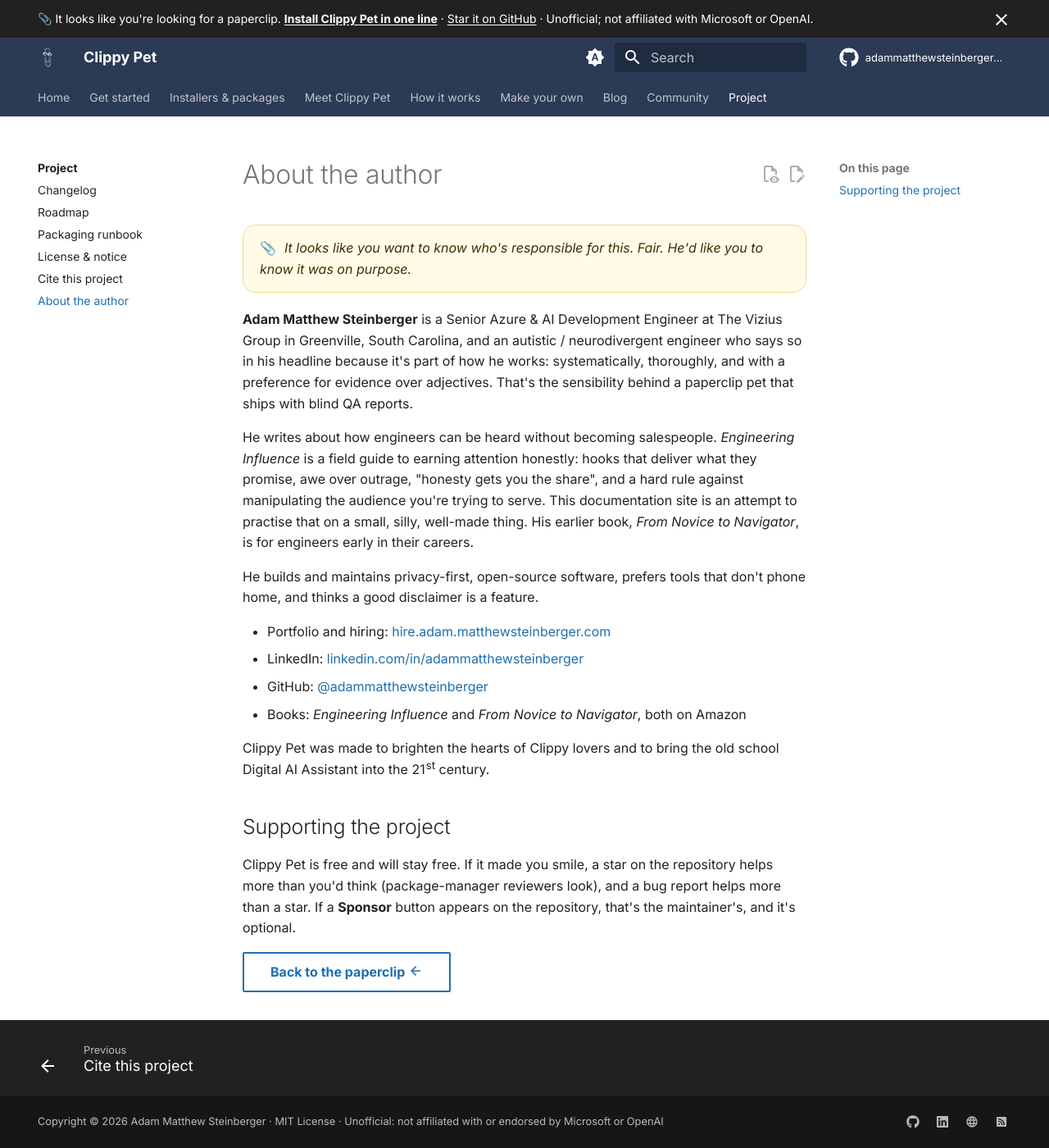
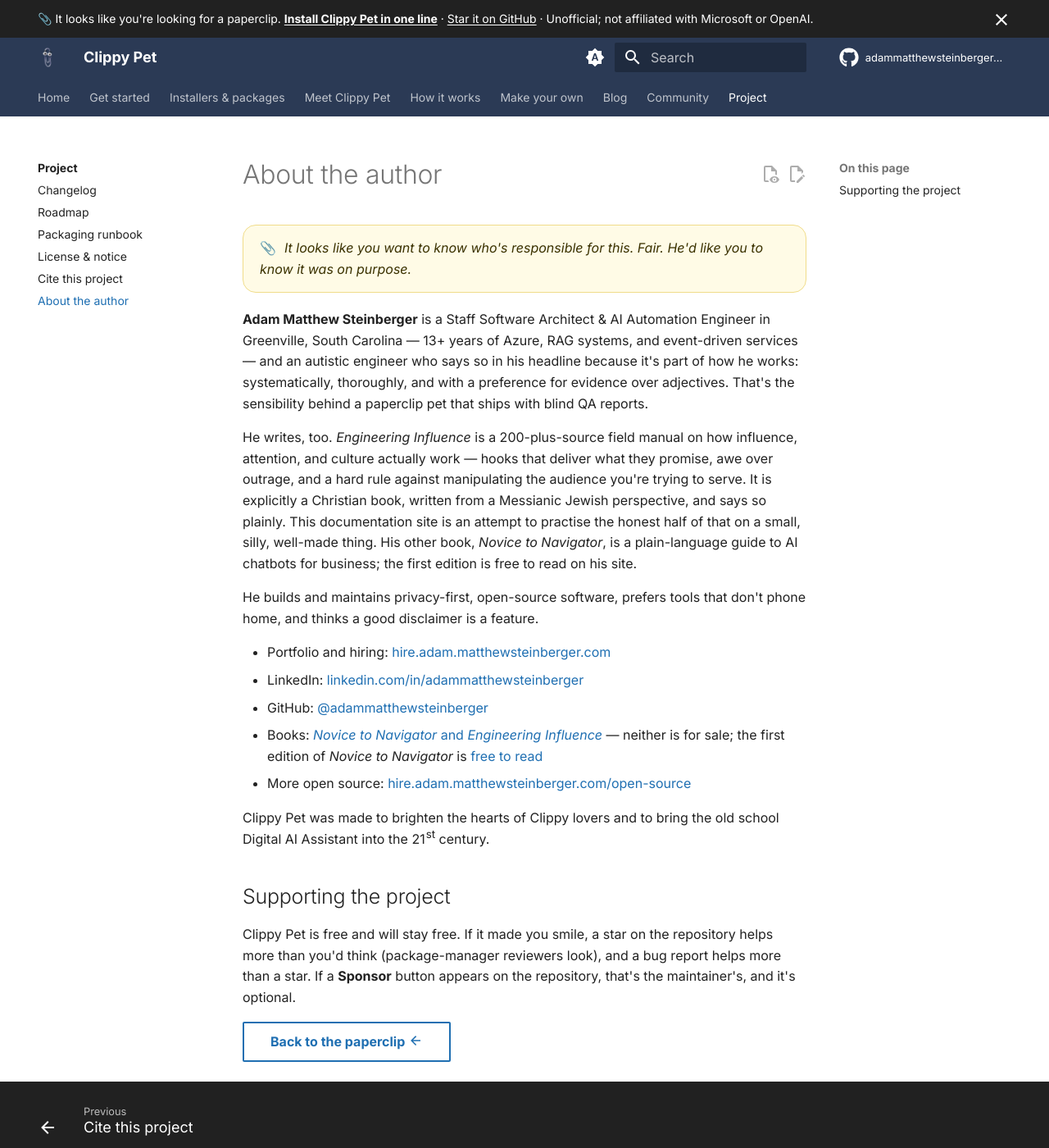
Before and after one commit to adammatthewsteinberger/clippy-pet, an MkDocs documentation site: the page built from docs/project/author.md, in a window 1280 px wide and 1400 px high. Shown: the whole window at 82% size. Built offline with MkDocs 1.6.1 and Material for MkDocs 9.7.7, drawn with Linux system fonts in a browser that asks for light colours; plug-ins that fetch from the network failed and are left out; comment, search, counter and statistics services are not loaded.

Commit message:
docs: engagement refresh — README, community files, metadata (#13)
* docs: add related-projects cross-links and author footer to README

Light polish only — hero, one-liner-first ordering, badges, previews,
install folds, FAQ, and community-file references are unchanged. Adds a
Related projects section (loops, vibey, azure-bootstrap,
vibe-engineering-skills, homebrew-tap with honest 'formula planned'
wording) and the family-standard author footer.

Co-Authored-By: Claude Fable 5 <noreply@anthropic.com>

* docs: correct the author page and CITATION.cff release date

author.md: current title (Staff Software Architect & AI Automation
Engineer), accurate book descriptions and titles (Novice to Navigator;
Engineering Influence) with links to the books page — neither is for
sale, so the 'both on Amazon' line is gone — plus an open-source link.
CITATION.cff: date-released matches the 1.1.0 release (2026-08-17, per
CHANGELOG and the GitHub release), not 1.0.0's date.
mkdocs build --strict passes.

Co-Authored-By: Claude Fable 5 <noreply@anthropic.com>

---------

Co-authored-by: Claude Fable 5 <noreply@anthropic.com>

```diff
--- a/docs/project/author.md
+++ b/docs/project/author.md
@@ -1,22 +1,23 @@
 ---
 title: About the author
-description: "Adam Matthew Steinberger, the engineer behind Clippy Pet: Azure & AI development engineer, author of Engineering Influence, privacy-first open-source builder."
+description: "Adam Matthew Steinberger, the engineer behind Clippy Pet: Staff Software Architect & AI Automation Engineer, author of Novice to Navigator and Engineering Influence, privacy-first open-source builder."
 ---
 
 # About the author
 
 <div class="cp-bubble">It looks like you want to know who's responsible for this. Fair. He'd like you to know it was on purpose.</div>
 
-**Adam Matthew Steinberger** is a Senior Azure & AI Development Engineer at The Vizius Group in Greenville, South Carolina, and an autistic / neurodivergent engineer who says so in his headline because it's part of how he works: systematically, thoroughly, and with a preference for evidence over adjectives. That's the sensibility behind a paperclip pet that ships with blind QA reports.
+**Adam Matthew Steinberger** is a Staff Software Architect & AI Automation Engineer in Greenville, South Carolina — 13+ years of Azure, RAG systems, and event-driven services — and an autistic engineer who says so in his headline because it's part of how he works: systematically, thoroughly, and with a preference for evidence over adjectives. That's the sensibility behind a paperclip pet that ships with blind QA reports.
 
-He writes about how engineers can be heard without becoming salespeople. *Engineering Influence* is a field guide to earning attention honestly: hooks that deliver what they promise, awe over outrage, "honesty gets you the share", and a hard rule against manipulating the audience you're trying to serve. This documentation site is an attempt to practise that on a small, silly, well-made thing. His earlier book, *From Novice to Navigator*, is for engineers early in their careers.
+He writes, too. *Engineering Influence* is a 200-plus-source field manual on how influence, attention, and culture actually work — hooks that deliver what they promise, awe over outrage, and a hard rule against manipulating the audience you're trying to serve. It is explicitly a Christian book, written from a Messianic Jewish perspective, and says so plainly. This documentation site is an attempt to practise the honest half of that on a small, silly, well-made thing. His other book, *Novice to Navigator*, is a plain-language guide to AI chatbots for business; the first edition is free to read on his site.
 
 He builds and maintains privacy-first, open-source software, prefers tools that don't phone home, and thinks a good disclaimer is a feature.
 
 - Portfolio and hiring: [hire.adam.matthewsteinberger.com](https://hire.adam.matthewsteinberger.com)
 - LinkedIn: [linkedin.com/in/adammatthewsteinberger](https://www.linkedin.com/in/adammatthewsteinberger/)
 - GitHub: [@adammatthewsteinberger](https://github.com/adammatthewsteinberger)
-- Books: *Engineering Influence* and *From Novice to Navigator*, both on Amazon
+- Books: [*Novice to Navigator* and *Engineering Influence*](https://hire.adam.matthewsteinberger.com/books) — neither is for sale; the first edition of *Novice to Navigator* is [free to read](https://hire.adam.matthewsteinberger.com/novice-to-navigator)
+- More open source: [hire.adam.matthewsteinberger.com/open-source](https://hire.adam.matthewsteinberger.com/open-source)
 
 Clippy Pet was made to brighten the hearts of Clippy lovers and to bring the old school Digital AI Assistant into the 21st century.
 
```
Also changed, not shown: README.md (+14 -0 lines), 1 other file.
